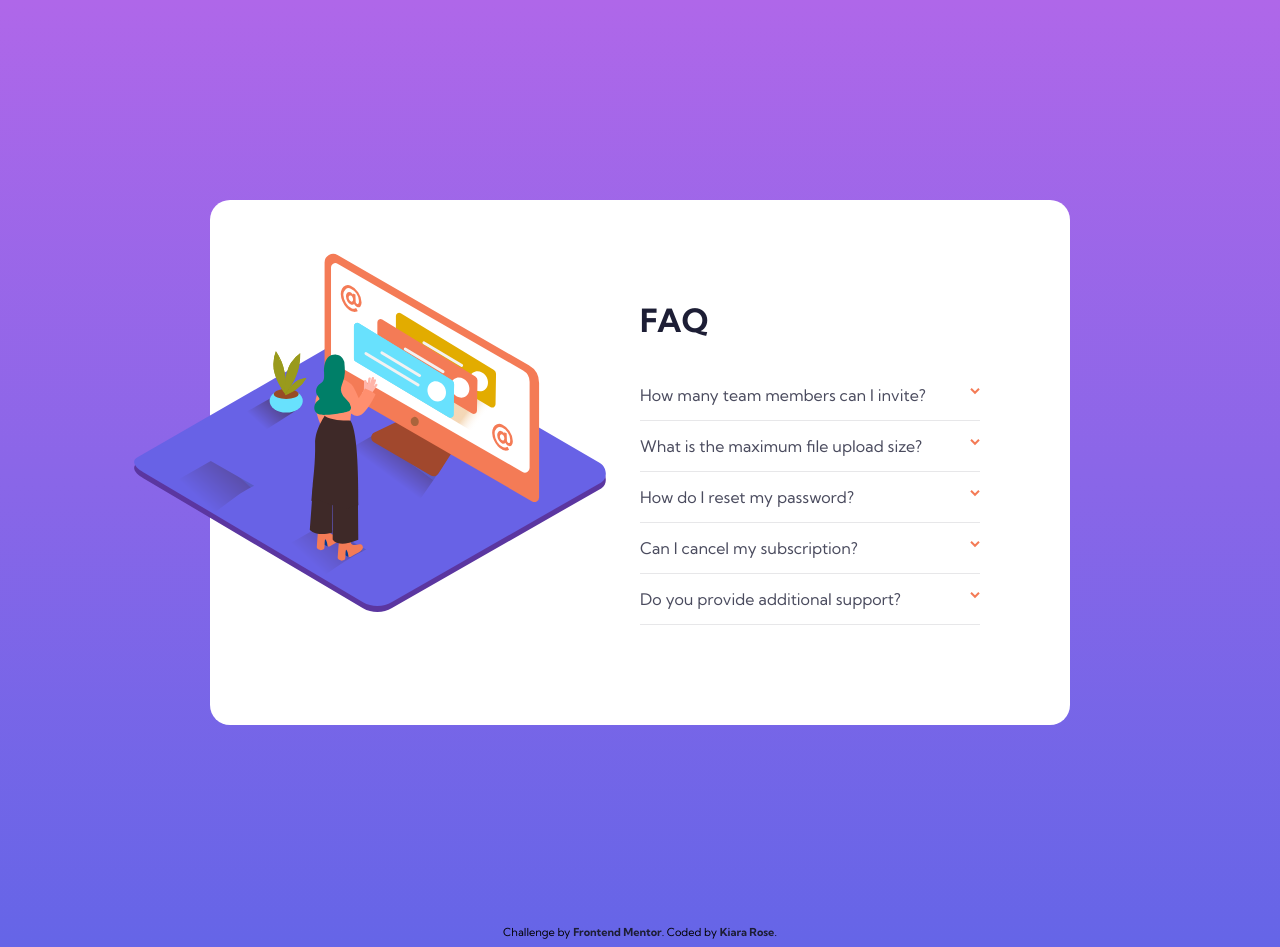
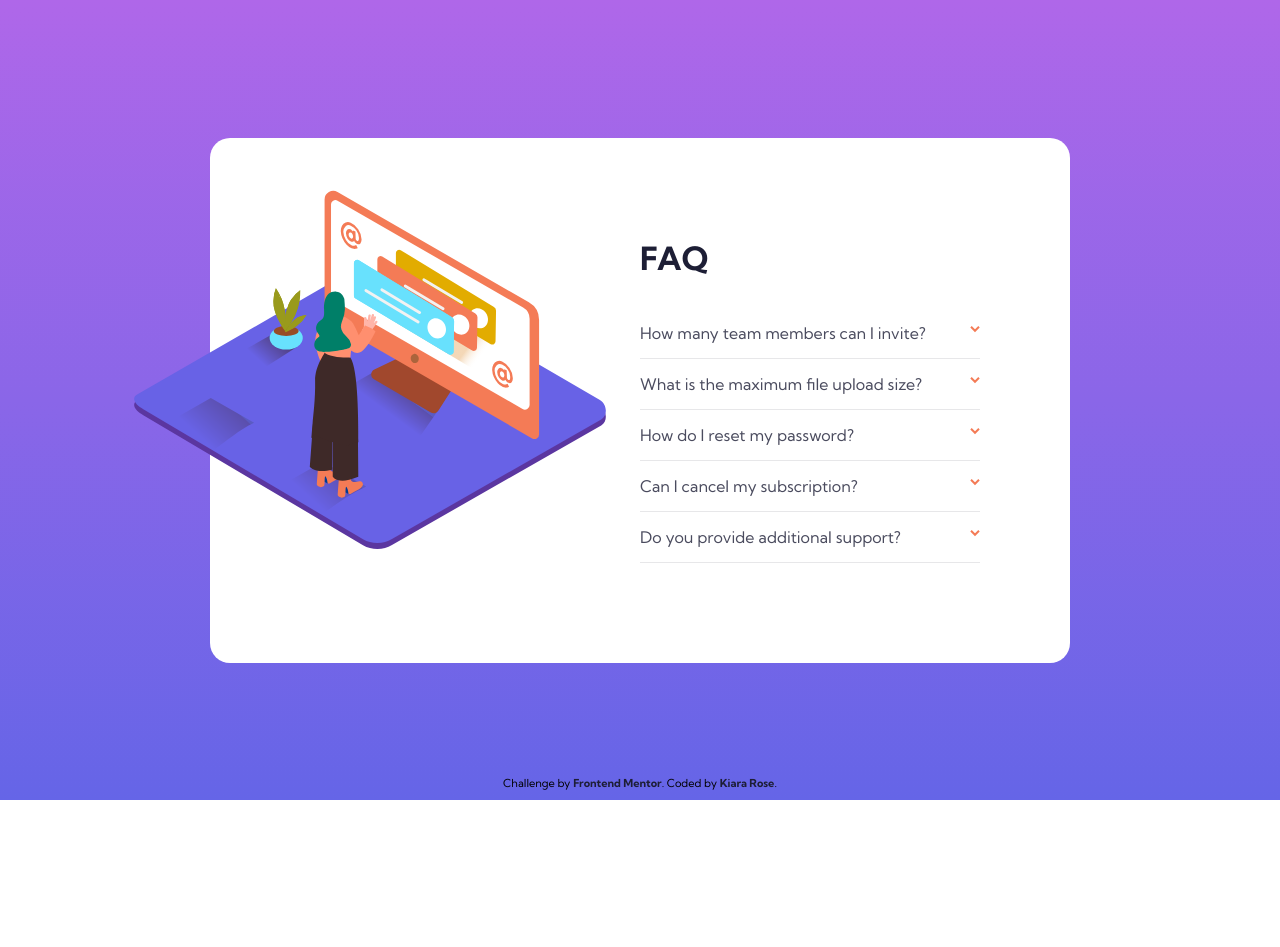
Before and after one commit to kiararose/fm-faq-accordion-card, a plain HTML site: page index.html in a window 1280 px wide. After the commit the page ends 800 px from the top, so only its background shows below. Drawn offline with Linux system fonts and the light colour scheme.

Commit message:
fix: mobile responsiveness, code cleanup

```diff
--- a/index.html
+++ b/index.html
@@ -13,11 +13,8 @@
 
 </head>
 <body>
+    <div class="main-container">
         <div class="container">
-        <!--<figure class="image">
-            <img class="image__left" src="images/illustration-woman-online-desktop.svg" alt="">
-        </figure>-->
-
             <div class="accordion">
                 <h1>Faq</h1>
                 <div class="accordion__faq">
@@ -70,5 +67,7 @@
             Challenge by <a href="https://www.frontendmentor.io?ref=challenge" target="_blank">Frontend Mentor</a>.
             Coded by <a href="#">Kiara Rose</a>.
         </div>
+    </div>
+
 </body>
 </html>
--- a/styles.css
+++ b/styles.css
@@ -2,37 +2,36 @@ body {
 	background-image: -webkit-gradient(linear, left top, left bottom, from(#af67e9), to(#6565e7));
 	background-image: linear-gradient(#af67e9, #6565e7);
 	font-family: "Kumbh Sans", sans-serif;
+	margin: 0;
 }
 
-.attribution {
-  font-size: 11px;
-  text-align: center;
-  font-family: "Kumbh Sans", sans-serif;
-}
-
-.attribution a {
-  text-decoration: none;
-  font-weight: bold;
-  color: #1d1e35;
-}
-
-.attribution a:hover {
-  text-decoration: underline;
+.main-container {
+	display: flex;
+	flex-direction: column;
+	justify-content: center;
+	align-items: center;
+	height: 100vh;
 }
 
 .container {
-  display: -webkit-box;
-  display: -ms-flexbox;
 	display: flex;
-  -webkit-box-orient: vertical;
-  -webkit-box-direction: normal;
-      -ms-flex-direction: column;
 	flex-direction: column;
 	background-color: white;
 	margin: 150px 20px;
 	padding: 40px 20px;
 	border-radius: 20px;
 	position: relative;
+
+    margin: 0;
+	max-width: 250px;
+	width: 100%;
+}
+
+@media (max-width: 320px) {
+	.container {
+		max-height: 344px;
+		height: 100%;
+	}
 }
 
 .container::before {
@@ -49,8 +48,6 @@ body {
 	.container {
 		max-width: 278px;
 		width: 100%;
-    height: 100%;
-    margin: 200px auto;
 	}
 	.container::before {
 		right: 13%;
@@ -68,24 +65,10 @@ body {
 
 @media (min-width: 1024px) {
 	.container {
-    -webkit-box-orient: horizontal;
-    -webkit-box-direction: normal;
-        -ms-flex-direction: row;
 		flex-direction: row;
-    -webkit-box-pack: end;
-        -ms-flex-pack: end;
 		justify-content: flex-end;
 		max-width: 700px;
 		padding: 100px 80px;
-    /*&::after {
-            position: absolute;
-            content: "";
-            background: url("images/illustration-box-desktop.svg") no-repeat;
-            width: 191px;
-            height: 184px;
-            top: 131px;
-            left: -10px;
-        }*/
 	}
 	.container::before {
 		background: url("images/illustration-woman-online-desktop.svg") no-repeat;
@@ -129,12 +112,8 @@ body {
 }
 
 .container .accordion {
-  display: -webkit-box;
 	display: -ms-flexbox;
 	display: flex;
-  -webkit-box-orient: vertical;
-  -webkit-box-direction: normal;
-      -ms-flex-direction: column;
 			flex-direction: column;
 	margin: 50px 0 0 0;
 }
@@ -161,12 +140,7 @@ body {
 }
 
 .container .accordion .accordion__faq {
-  display: -webkit-box;
-  display: -ms-flexbox;
 	display: flex;
-  -webkit-box-orient: vertical;
-  -webkit-box-direction: normal;
-      -ms-flex-direction: column;
 	flex-direction: column;
 }
 
@@ -224,8 +198,7 @@ body {
 }
 
 .container .accordion .accordion__faq input:checked + label + .accordion__content {
-  display: -webkit-box;
-  display: -ms-flexbox;
+
 	display: flex;
 }
 
@@ -238,4 +211,24 @@ body {
 	-webkit-transform: rotate(180deg);
 			transform: rotate(180deg);
 }
+
+.attribution {
+	font-size: 11px;
+	text-align: center;
+	font-family: "Kumbh Sans", sans-serif;
+	position: fixed;
+    bottom: 0;
+    margin: 0 0 10px 0;
+	display: block;
+}
+
+.attribution a {
+	text-decoration: none;
+	font-weight: bold;
+	color: #1d1e35;
+}
+
+.attribution a:hover {
+  	text-decoration: underline;
+}
 /*# sourceMappingURL=styles.css.map */
```
Lines whose indentation alone changed are shown as unchanged.
